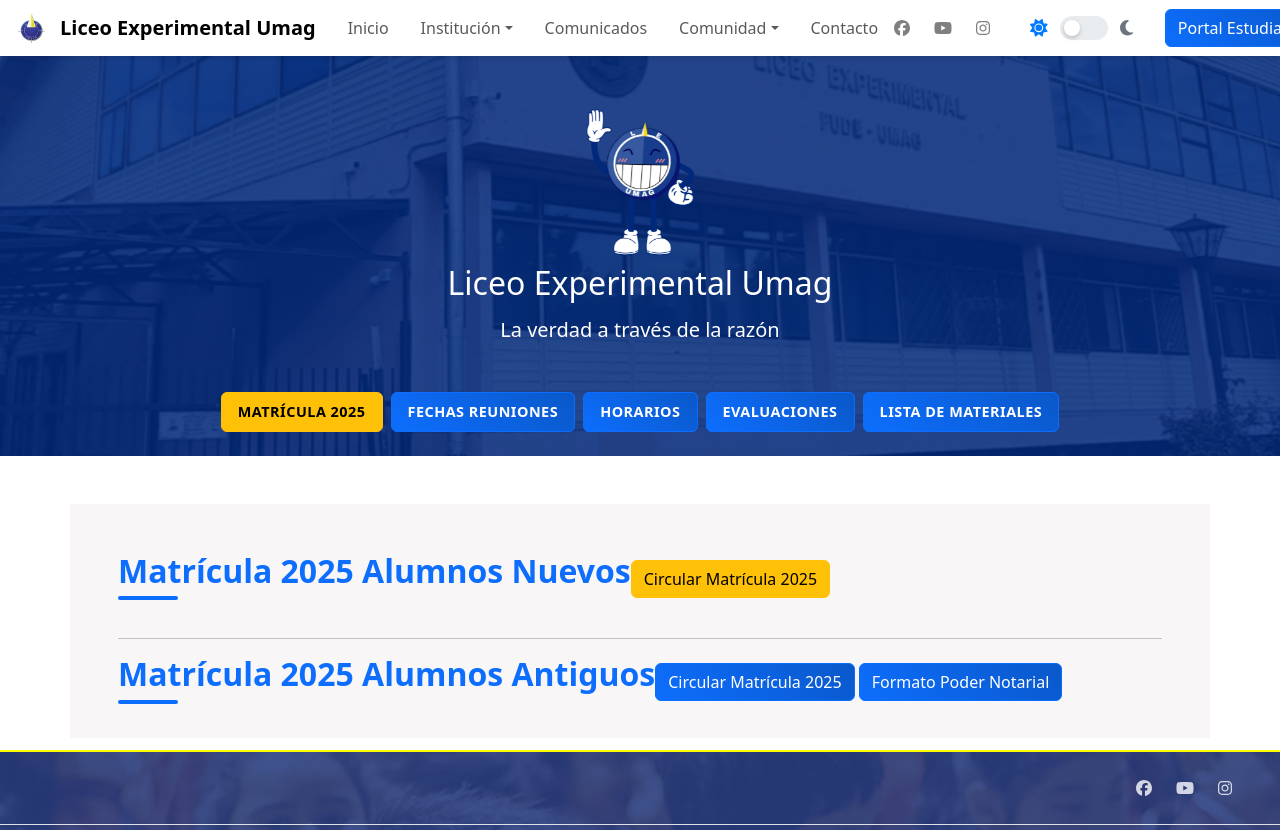
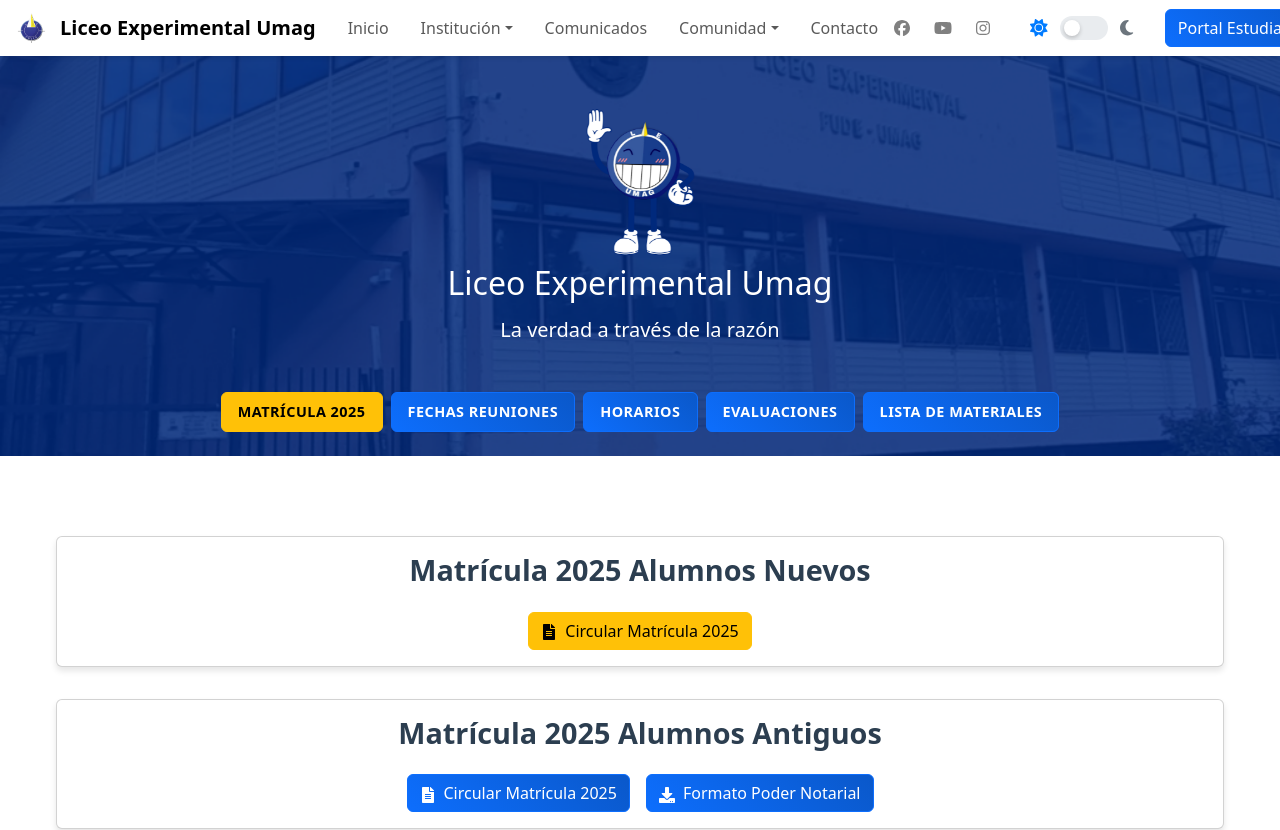
Before and after one commit to LuisSubiabre/leumag, a React (Vite) app: page /matricula in a window 1280 px wide. Shown: the top 830 px of the page. Built offline with nearby package versions, Linux system fonts and the light colour scheme.

Commit message:
feat: agregar estilos y estructura al componente MatriculaPage para mejorar la presentación de la información

```diff
--- /dev/null
+++ b/src/pages/MatriculaPage.css
@@ -0,0 +1,56 @@
+.matricula-container {
+  max-width: 1200px;
+  margin: 2rem auto;
+  padding: 0 1rem;
+}
+
+.matricula-section {
+  margin-bottom: 2rem;
+}
+
+.matricula-card {
+  border: none;
+  border-radius: 15px;
+  box-shadow: 0 4px 6px rgba(0, 0, 0, 0.1);
+  transition: transform 0.2s ease-in-out;
+}
+
+.matricula-card:hover {
+  transform: translateY(-5px);
+}
+
+.matricula-card .card-title h2 {
+  color: #2c3e50;
+  font-size: 1.8rem;
+  font-weight: 600;
+  margin-bottom: 1.5rem;
+}
+
+.matricula-button {
+  padding: 0.8rem 1.5rem;
+  font-weight: 500;
+  border-radius: 8px;
+  transition: all 0.3s ease;
+  display: flex;
+  align-items: center;
+  gap: 0.5rem;
+}
+
+.matricula-button:hover {
+  transform: translateY(-2px);
+  box-shadow: 0 4px 8px rgba(0, 0, 0, 0.2);
+}
+
+@media (max-width: 768px) {
+  .matricula-container {
+    margin: 1rem auto;
+  }
+
+  .matricula-card .card-title h2 {
+    font-size: 1.5rem;
+  }
+
+  .matricula-button {
+    padding: 0.6rem 1.2rem;
+  }
+}
--- a/src/pages/MatriculaPage.jsx
+++ b/src/pages/MatriculaPage.jsx
@@ -1,34 +1,62 @@
-import React from 'react';
-import Button from 'react-bootstrap/Button';
+import React from "react";
+import Button from "react-bootstrap/Button";
+import Card from "react-bootstrap/Card";
+import { FaFileAlt, FaDownload } from "react-icons/fa";
+import "./MatriculaPage.css";
 
 const MatriculaPage = () => {
   return (
-        <div className="container contenedor px-5">
+    <div className="matricula-container">
+      <div className="matricula-section">
+        <Card className="matricula-card">
+          <Card.Body>
+            <Card.Title className="text-center mb-4">
               <h2>Matrícula 2025 Alumnos Nuevos</h2>
+            </Card.Title>
+            <div className="d-flex justify-content-center">
               <Button
                 href="https://docs.google.com/document/d/1xMdNAjHErI2qpdVbbdncUog26vVZP96nBXyEkacuowY/edit?usp=sharing"
                 variant="warning"
                 target="_blank"
+                className="matricula-button"
               >
+                <FaFileAlt className="me-2" />
                 Circular Matrícula 2025
               </Button>
-            <hr />
+            </div>
+          </Card.Body>
+        </Card>
+      </div>
+
+      <div className="matricula-section">
+        <Card className="matricula-card">
+          <Card.Body>
+            <Card.Title className="text-center mb-4">
               <h2>Matrícula 2025 Alumnos Antiguos</h2>
+            </Card.Title>
+            <div className="d-flex justify-content-center gap-3">
               <Button
                 href="https://docs.google.com/document/d/1fdl5CkCyUGHlX_VnhaMxtZu-4ZtRVtsU/edit?rtpof=true&sd=true#heading=h.gjdgxs"
                 variant="primary"
                 target="_blank"
+                className="matricula-button"
               >
+                <FaFileAlt className="me-2" />
                 Circular Matrícula 2025
               </Button>
-            {' '}
               <Button
                 href="/docs/FORMATO-PODER-NOTARIAL-2025.pdf"
                 variant="primary"
                 target="_blank"
+                className="matricula-button"
               >
+                <FaDownload className="me-2" />
                 Formato Poder Notarial
               </Button>
+            </div>
+          </Card.Body>
+        </Card>
+      </div>
     </div>
   );
 };
```
Lines whose indentation alone changed are shown as unchanged.
